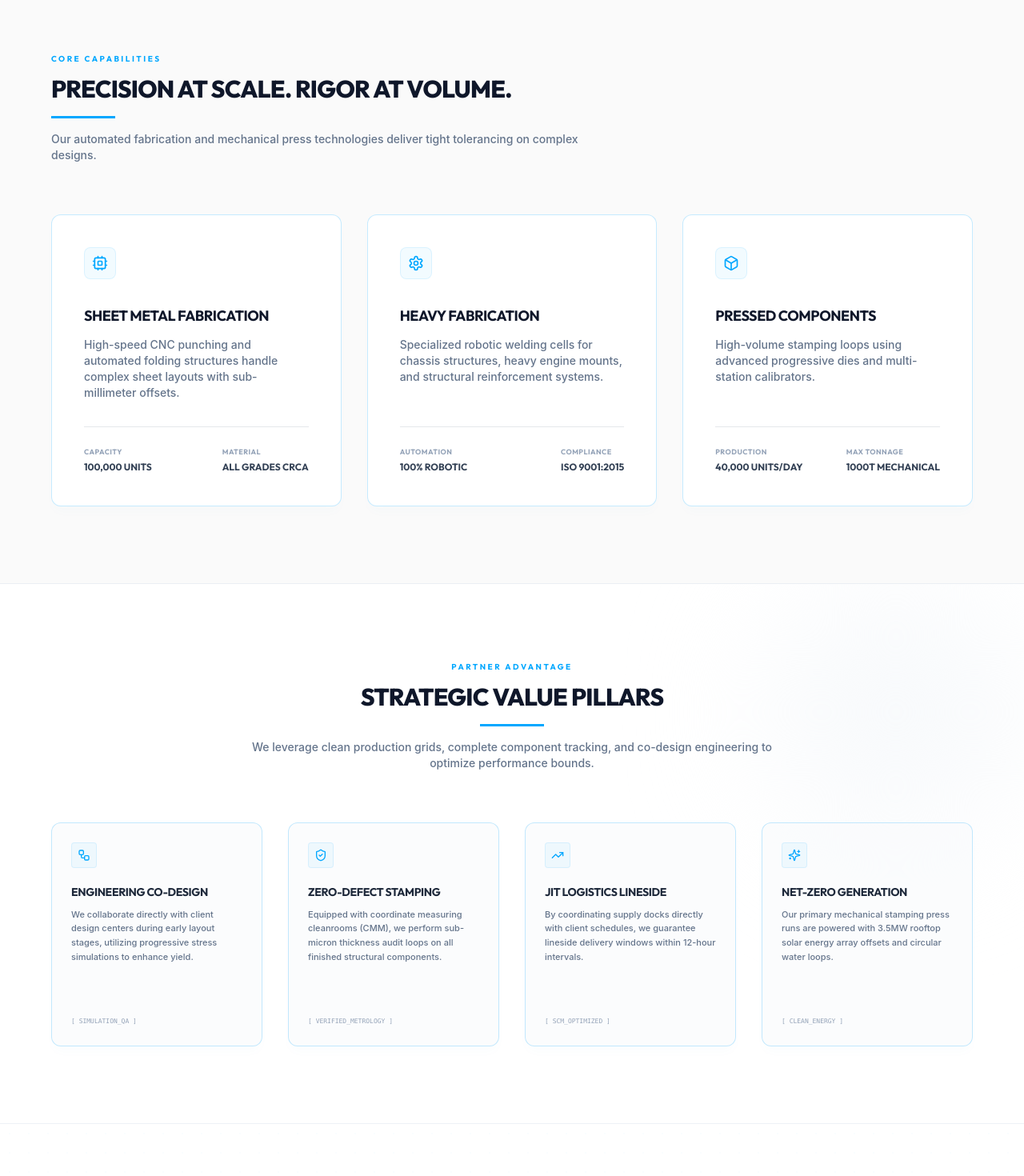
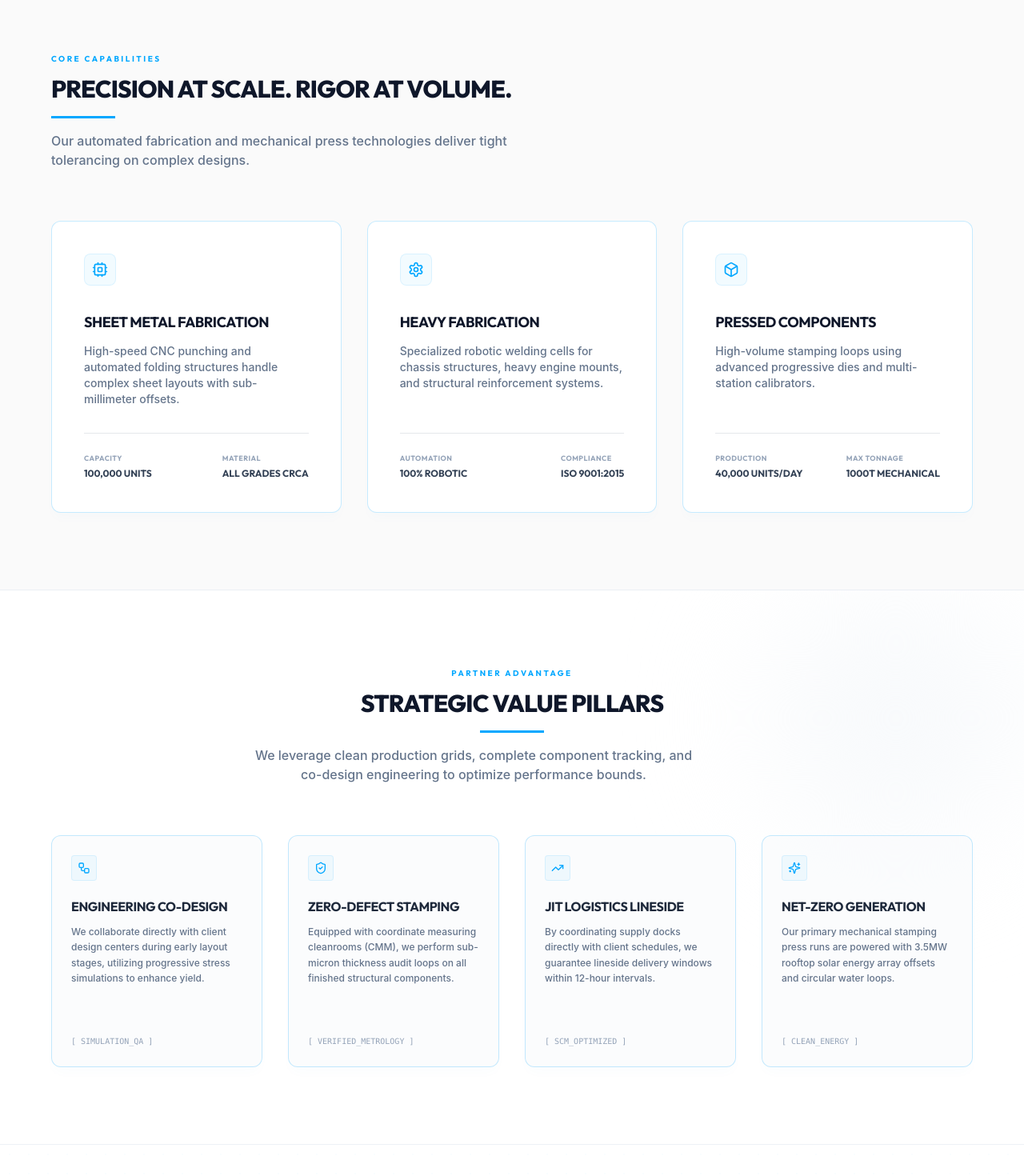
Before and after one commit to Sushmi1705/lbap-1, a React (Vite) app: page / in a window 1280 px wide. Shown: the part 1011-2481 px from the top of the page at 80% size. Built offline with nearby package versions, Linux system fonts and the light colour scheme.

Commit message:
style: increase capabilities and strategic cards font sizes on home page for improved legibility

```diff
--- a/src/designs/design2/pages/Home.tsx
+++ b/src/designs/design2/pages/Home.tsx
@@ -310,7 +310,7 @@ const Home = () => {
               Precision at Scale. Rigor at Volume.
             </h2>
             <div className="w-20 h-[3px] bg-[#00A7FF] mt-4"></div>
-            <p className="text-slate-500 text-xs sm:text-sm mt-4 font-medium font-sans leading-relaxed">
+            <p className="text-slate-500 text-sm sm:text-base mt-4 font-medium font-sans leading-relaxed max-w-xl">
               Our automated fabrication and mechanical press technologies deliver tight tolerancing on complex designs.
             </p>
           </motion.div>
@@ -396,7 +396,7 @@ const Home = () => {
               Strategic Value Pillars
             </h2>
             <div className="w-20 h-[3px] bg-[#00A7FF] mt-4 mx-auto"></div>
-            <p className="text-slate-500 text-xs sm:text-sm mt-4 font-medium font-sans leading-relaxed">
+            <p className="text-slate-500 text-sm sm:text-base mt-4 font-medium font-sans leading-relaxed max-w-xl">
               We leverage clean production grids, complete component tracking, and co-design engineering to optimize performance bounds.
             </p>
           </div>
@@ -439,16 +439,16 @@ const Home = () => {
                 variants={fadeInUp}
                 whileHover={{ y: -5 }}
                 transition={springTransitionFast}
-                className="bg-slate-50/50 border border-slate-200/60 rounded-xl p-6 relative overflow-hidden flex flex-col justify-between h-[280px] shadow-sm hover:shadow-md hover:border-[#00A7FF]/20 transition-all duration-300 animate-border-shimmer"
+                className="bg-slate-50/50 border border-slate-200/60 rounded-xl p-6 relative overflow-hidden flex flex-col justify-between h-[290px] shadow-sm hover:shadow-md hover:border-[#00A7FF]/20 transition-all duration-300 animate-border-shimmer"
               >
                 <div>
                   <div className="w-8 h-8 rounded bg-[#00A7FF]/5 border border-[#00A7FF]/10 flex items-center justify-center text-[#00A7FF] mb-5">
                     <pillar.icon className="w-4 h-4" />
                   </div>
-                  <h4 className="text-sm font-bold text-slate-800 uppercase tracking-tight mb-2.5">{pillar.title}</h4>
-                  <p className="text-slate-500 text-[11px] font-sans font-medium leading-relaxed">{pillar.desc}</p>
+                  <h4 className="text-base font-bold text-slate-800 uppercase tracking-tight mb-2.5">{pillar.title}</h4>
+                  <p className="text-slate-500 text-xs font-sans font-medium leading-relaxed">{pillar.desc}</p>
                 </div>
-                <span className="text-[8px] font-mono text-slate-400 block mt-4">{pillar.tag}</span>
+                <span className="text-[10px] font-mono text-slate-400 block mt-4">{pillar.tag}</span>
               </motion.div>
             ))}
           </motion.div>
```
